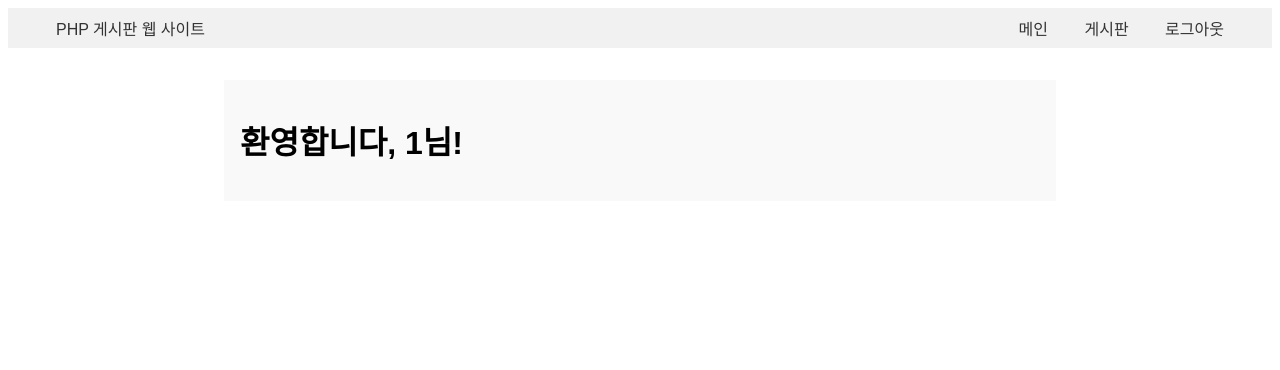
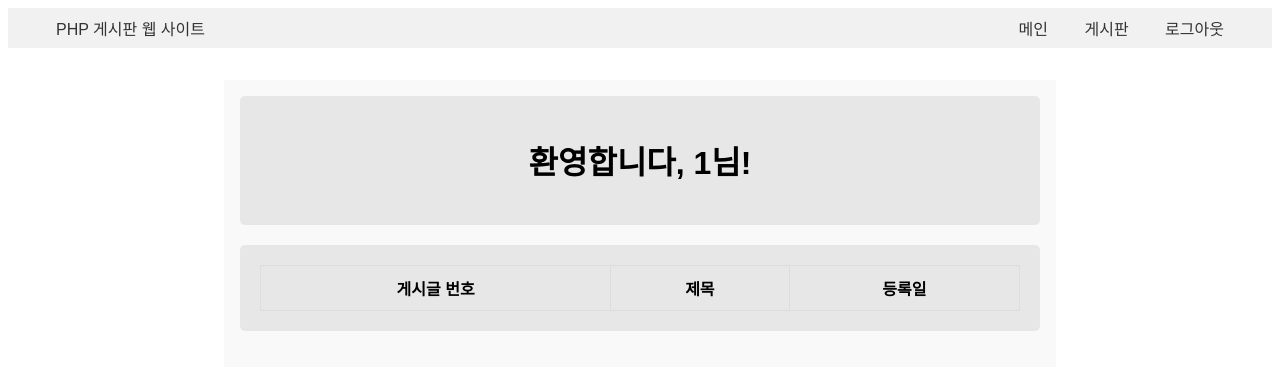
Before and after one commit to yul9910/Board, a PHP site: page /Views/DashBoard.php in a window 1280 px wide. Shown: the top 370 px of the page. Run offline with PHP 8.4, Linux system fonts and the light colour scheme; the visitor is signed in with stand-in values (Sample User, id 1); tables that the repository leaves empty or names only in its code hold one stand-in row (values such as "Sample post"); lists and menus that the app fills with data are empty.

Commit message:
글 목록

```diff
--- a/Controllers/BoardController.php
+++ b/Controllers/BoardController.php
@@ -1,5 +1,7 @@
 <?php
-session_start();
+if (session_status() == PHP_SESSION_NONE) {
+    session_start();
+}
 require_once '../Models/Board.php';
 
 if (!isset($_SESSION['user_id'])) {
--- a/Models/Board.php
+++ b/Models/Board.php
@@ -1,6 +1,8 @@
 <?php
  // 세션 시작
-
+if (session_status() == PHP_SESSION_NONE) {
+    session_start();
+}
 // 로그인 확인. 이 부분은 사용자가 로그인 상태인지 확인하는거라는데...흐음.......
 if (!isset($_SESSION['user_idx'])) { // 변경된 부분
     die("로그인이 필요합니다.");
--- a/Models/DataBase.php
+++ b/Models/DataBase.php
@@ -26,6 +26,22 @@ $this->connection();
         return $this->DataBase;
     }
 
+    public function getPosts() {
+        $posts = [];
+        $query = "SELECT post_idx, title, content, regdate FROM post WHERE is_delete='N' AND is_disp='Y' ORDER BY regdate DESC"; // post_idx 추가
+        $result = $this->DataBase->query($query);
+
+        if($result) {
+            while ($row = $result->fetch_assoc()) {
+                $posts[] = $row;
+            }
+            $result->free();
+        }
+
+        return $posts;
+    }
+
+
 }
 
 $db = new DataBase();
--- a/Views/DashBoard.php
+++ b/Views/DashBoard.php
@@ -1,6 +1,12 @@
 <?php
-session_start();
+if (session_status() == PHP_SESSION_NONE) {
+    session_start();
+}
+
+require_once '../Models/DataBase.php';
+$posts = $db->getPosts();
 ?>
+
 <!DOCTYPE html>
 <html lang="en">
 <head>
@@ -33,10 +39,35 @@ session_start();
     if (!isset($_SESSION['user_idx'])) {
         echo '흠';
     } else {
-        echo '<h1>환영합니다, ' . $_SESSION['user_id'] . '님!</h1>';
+        ?>
+        <div class="welcome-box">
+            <h1>환영합니다, <?php echo $_SESSION['user_id']; ?>님!</h1>
+        </div>
+
+        <div class="posts-box">
+            <!-- 게시글 목록 출력 -->
+            <table class="posts-list">
+                <thead>
+                <tr>
+                    <th>게시글 번호</th>
+                    <th>제목</th>
+                    <th>등록일</th>
+                </tr>
+                </thead>
+                <tbody>
+                <?php foreach ($posts as $post): ?>
+                    <tr>
+                        <td><?php echo htmlspecialchars($post['post_idx']); ?></td>
+                        <td><?php echo htmlspecialchars($post['title']); ?></td>
+                        <td><?php echo $post['regdate']; ?></td>
+                    </tr>
+                <?php endforeach; ?>
+                </tbody>
+            </table>
+        </div>
+        <?php
     }
     ?>
 </div>
-
 </body>
 </html>
--- a/Views/PostDetails.php
+++ b/Views/PostDetails.php
@@ -1,4 +1,6 @@
 <?php
-session_start();
+if (session_status() == PHP_SESSION_NONE) {
+    session_start();
+}
 echo "글보기 페이지";
 ?>
--- a/assets/Css/styles.css
+++ b/assets/Css/styles.css
@@ -25,6 +25,25 @@ nav a:hover {
     margin: 2em auto;
     padding: 1em;
     background-color: #f9f9f9;
+}
+
+.welcome-box, .posts-box {
+    background-color: #e7e7e7;
+    padding: 20px;
+    margin-bottom: 20px;
+    border-radius: 5px;
+    text-align: center; /* 중앙 정렬 추가 */
+}
+
+.posts-list {
+    width: 100%;
+    border-collapse: collapse; /* 테이블 경계 간격 제거 */
+}
+
+.posts-list td, .posts-list th {
+    text-align: center; /* 테이블 셀 내용 중앙 정렬 */
+    padding: 10px;
+    border: 1px solid #ddd; /* 셀 경계 추가 */
 }
 
 .form-group {
@@ -83,5 +102,5 @@ textarea {
     width: 100% !important;
     height: 300px;
     box-sizing: border-box;
-    resize: none;  /* 크기 조절을 막기 위한 속성 */
+    resize: none;
 }
```
